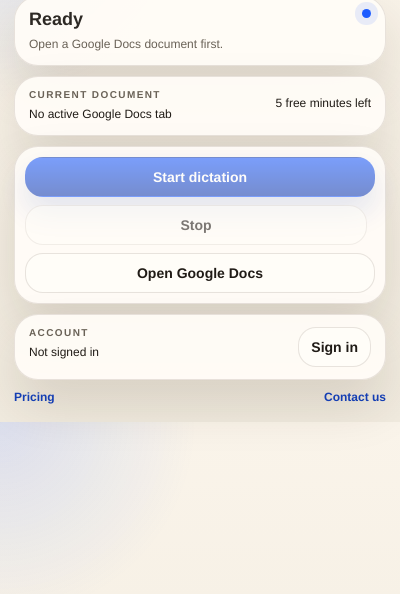
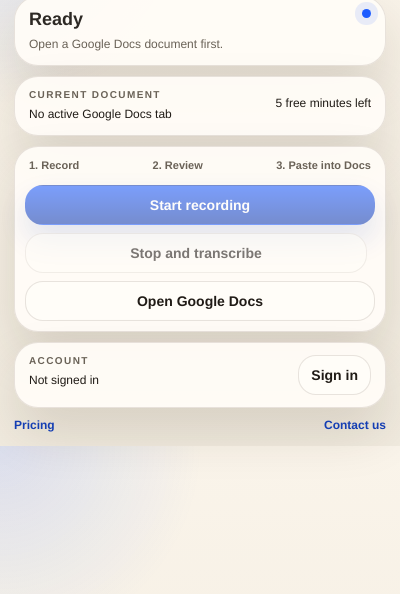
Before and after one commit to khorokhorina-eng/speech-to-text-google-docs, a browser extension: page popup.html in a window 400 px wide. Shown: the part 98-692 px from the top of the page. Drawn offline with Linux system fonts and the light colour scheme.

Commit message:
Clarify VoiceText record-copy-paste flow

```diff
--- a/popup.css
+++ b/popup.css
@@ -154,6 +154,17 @@
   padding: 10px;
   display: grid;
   gap: 8px;
+}
+
+.flow-note {
+  display: flex;
+  justify-content: space-between;
+  gap: 8px;
+  padding: 2px 4px 6px;
+  font-family: "Helvetica Neue", Arial, sans-serif;
+  font-size: 11px;
+  font-weight: 700;
+  color: var(--muted);
 }
 
 .controls-row {
--- a/popup.html
+++ b/popup.html
@@ -22,7 +22,7 @@
           <span class="live-dot" aria-hidden="true"></span>
         </div>
         <p id="hint" class="hint">
-          Open a Google Docs document, click where you want text to appear, then start dictation. The text will be inserted after you press Stop.
+          Record your voice, review the transcript, then paste it into Google Docs with Cmd+V.
         </p>
       </section>
 
@@ -35,9 +35,14 @@
       </section>
 
       <section class="controls-panel">
-        <button id="start" class="primary">Start dictation</button>
+        <div class="flow-note">
+          <span>1. Record</span>
+          <span>2. Review</span>
+          <span>3. Paste into Docs</span>
+        </div>
+        <button id="start" class="primary">Start recording</button>
         <div class="controls-row">
-          <button id="stop" class="secondary" disabled>Stop</button>
+          <button id="stop" class="secondary" disabled>Stop and transcribe</button>
         </div>
         <button id="openDocs" class="secondary docs-btn">Open Google Docs</button>
       </section>
--- a/popup.js
+++ b/popup.js
@@ -158,7 +158,7 @@
     startBtn.disabled = true;
     hintEl.textContent = "Open a Google Docs document first.";
   } else if (dictation.status === "idle" && !dictation.cursorReady) {
-    hintEl.textContent = "Click inside the Google Docs editor first, then start dictation.";
+    hintEl.textContent = "Click inside the Google Docs editor, then record your voice.";
   }
 
 }
```
Also changed, not shown: contentScript.js (+6 -6 lines).
